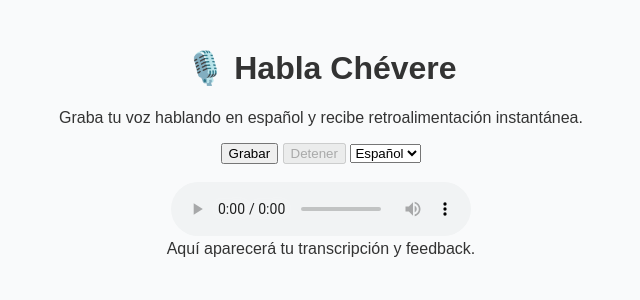
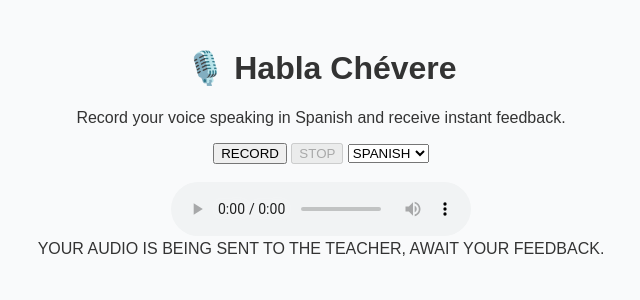
Before and after one commit to angeldelgadop/habla_chevere_app, a FastAPI app: page / in a window 1280 px wide. Shown: the top 300 px of the page, without its empty margins (319-959 px from the left). Run offline with FastAPI, Linux system fonts and the light colour scheme.

Commit message:
Update index.html

```diff
--- a/templates/index.html
+++ b/templates/index.html
@@ -7,17 +7,17 @@
 </head>
 <body>
   <h1>🎙️ Habla Chévere</h1>
-  <p>Graba tu voz hablando en español y recibe retroalimentación instantánea.</p>
-  <button id="recordBtn">Grabar</button>
-  <button id="stopBtn" disabled>Detener</button>
+  <p>Record your voice speaking in Spanish and receive instant feedback.</p>
+  <button id="recordBtn">RECORD</button>
+  <button id="stopBtn" disabled>STOP</button>
   <select id="langSelect">
-    <option value="es">Español</option>
-    <option value="en">Inglés</option>
+    <option value="es">SPANISH</option>
+    <option value="en">ENGLISH</option>
   </select>
   <br><br>
   <audio id="audioPlayer" controls></audio><br>
-  <a id="downloadLink" style="display:none;">⬇️ Descargar audio</a>
-  <div id="output">Aquí aparecerá tu transcripción y feedback.</div>
+  <a id="downloadLink" style="display:none;">⬇️ DOWNLOAD YOUR AUDIO</a>
+  <div id="output">YOUR AUDIO IS BEING SENT TO THE TEACHER, AWAIT YOUR FEEDBACK.</div>
   <script src="/static/script.js"></script>
 </body>
 </html>
```
